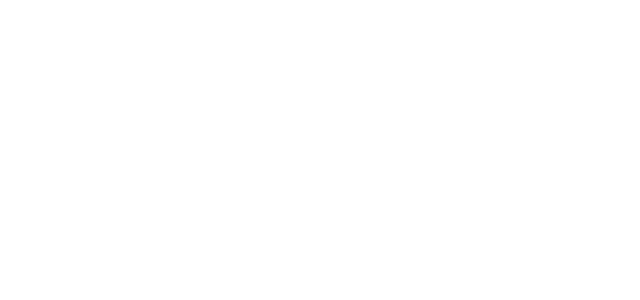
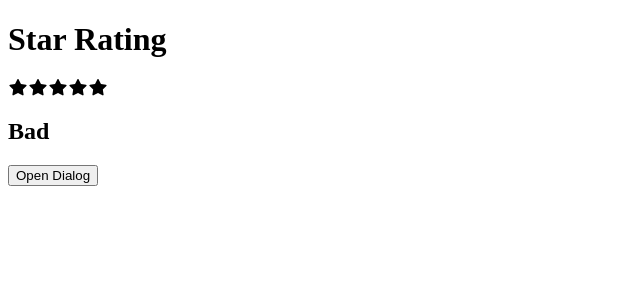
Before and after one commit to manvi1612/rating-system, a React (Create React App) app: page / in a window 1280 px wide. Shown: the top 300 px of the page, without its empty margins (0-640 px from the left). Built offline with nearby package versions, Linux system fonts and the light colour scheme.

Commit message:
added app.js

```diff
--- a/src/App.js
+++ b/src/App.js
@@ -3,8 +3,23 @@
 import Dialog from "./components/Dialog";
 
 function App() {
+  const [dialog, setDialog] = useState(false);
+     function open() {
+      setDialog(true);
+    }
+    function close() {
+      setDialog(false);
+    }
+
   return (
-   <></>
+     <div className="container">
+      <h1>Star Rating</h1>
+      <StarRating />
+      <button onClick={() => setDialog(true)}>Open Dialog</button>
+      {dialog && (
+        <dialog close={() => setDialog(false)} />
+        )}
+    </div>
   );
 }
 
```
